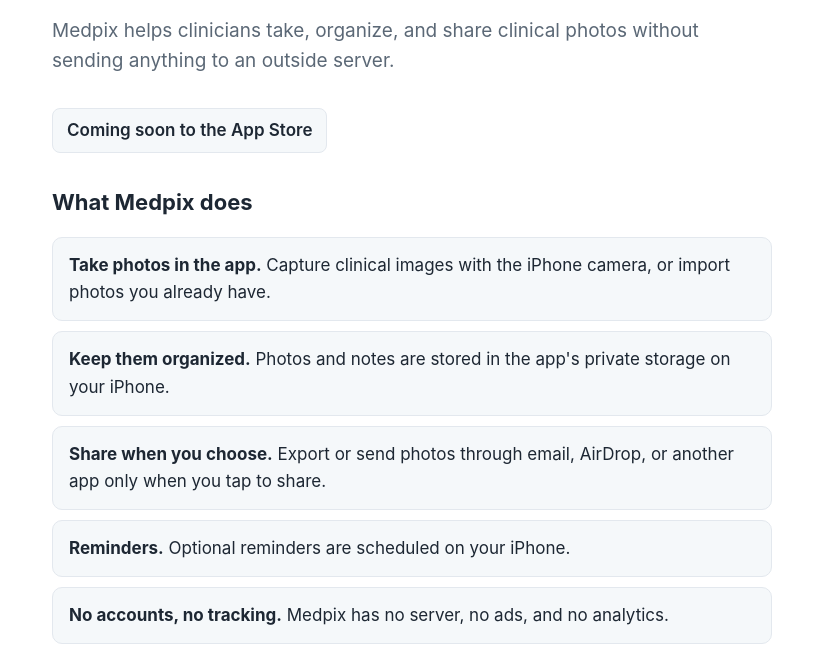
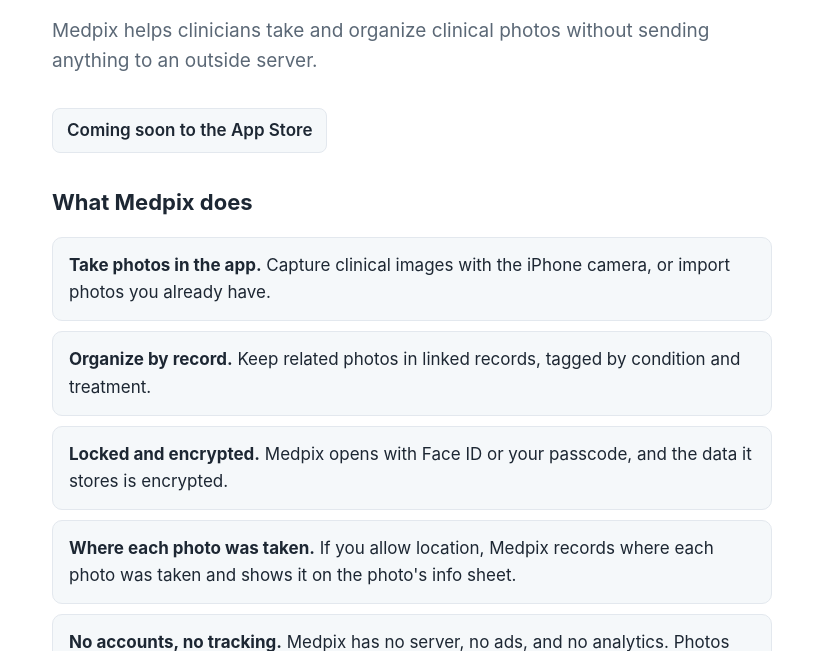
Before and after one commit to benlockshin-design/medpix, a plain HTML site: page index.html in a window 1280 px wide. Shown: the part 149-800 px from the top of the page, without its empty margins (228-1051 px from the left). Drawn offline with Linux system fonts and the light colour scheme.

Commit message:
Correct home page to match app features

```diff
--- a/index.html
+++ b/index.html
@@ -4,7 +4,7 @@
 <meta charset="utf-8">
 <meta name="viewport" content="width=device-width, initial-scale=1">
 <title>Medpix</title>
-<meta name="description" content="Medpix is an iPhone app for clinicians to take, organize, and share clinical photos, with everything kept on the device.">
+<meta name="description" content="Medpix is an iPhone app for clinicians to take and organize clinical photos, with everything kept on the device.">
 <link rel="stylesheet" href="assets/style.css">
 </head>
 <body>
@@ -14,16 +14,16 @@
 </header>
 <main>
   <h1>Clinical photos, kept on your iPhone.</h1>
-  <p class="lead">Medpix helps clinicians take, organize, and share clinical photos without sending anything to an outside server.</p>
+  <p class="lead">Medpix helps clinicians take and organize clinical photos without sending anything to an outside server.</p>
   <span class="badge">Coming soon to the App Store</span>
 
   <h2>What Medpix does</h2>
   <ul class="features">
     <li><strong>Take photos in the app.</strong> Capture clinical images with the iPhone camera, or import photos you already have.</li>
-    <li><strong>Keep them organized.</strong> Photos and notes are stored in the app's private storage on your iPhone.</li>
-    <li><strong>Share when you choose.</strong> Export or send photos through email, AirDrop, or another app only when you tap to share.</li>
-    <li><strong>Reminders.</strong> Optional reminders are scheduled on your iPhone.</li>
-    <li><strong>No accounts, no tracking.</strong> Medpix has no server, no ads, and no analytics.</li>
+    <li><strong>Organize by record.</strong> Keep related photos in linked records, tagged by condition and treatment.</li>
+    <li><strong>Locked and encrypted.</strong> Medpix opens with Face ID or your passcode, and the data it stores is encrypted.</li>
+    <li><strong>Where each photo was taken.</strong> If you allow location, Medpix records where each photo was taken and shows it on the photo's info sheet.</li>
+    <li><strong>No accounts, no tracking.</strong> Medpix has no server, no ads, and no analytics. Photos leave the app only if you save them to your Photos library.</li>
   </ul>
 
   <p class="note">Medpix is a photo documentation tool. It does not diagnose conditions or replace clinical judgment. Clinicians are responsible for patient consent and for following the privacy rules that apply to their practice.</p>
```
